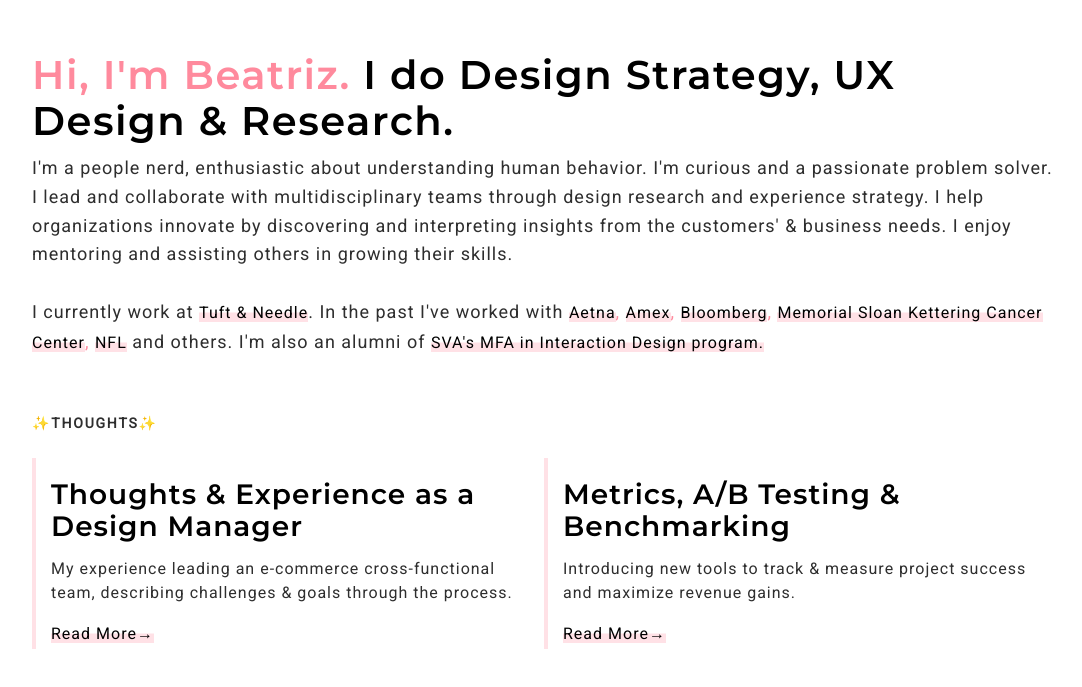
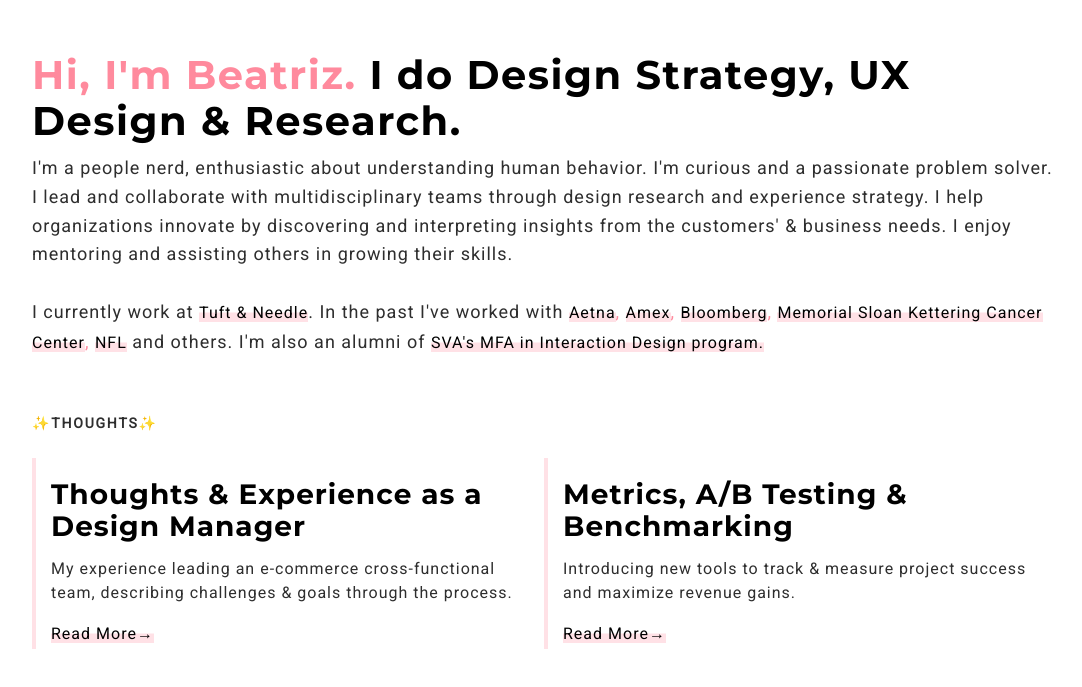
Before and after one commit to beatriz-vizcaino/beatriz-vizcaino.github.io, a plain HTML site: page index.html in a window 1280 px wide. Shown: the part 113-800 px from the top of the page, without its empty margins (96-1178 px from the left). Drawn offline with Linux system fonts and the light colour scheme.

Commit message:
update 2 fonts

```diff
--- a/index.html
+++ b/index.html
@@ -5,7 +5,7 @@
     <title>Beatriz Vizcaino&mdash;Portfolio </title>
     <link rel="shortcut icon" type="image/png" href="images/fav-icon.png"
     <meta name="viewport" content="width=device-width, initial-scale=1">
-    <link href="https://fonts.googleapis.com/css2?family=Montserrat:wght@600&family=Roboto&display=swap" rel="stylesheet">
+    <link href="https://fonts.googleapis.com/css2?family=Montserrat:wght@700&family=Roboto&display=swap" rel="stylesheet">
 
 
     <link rel="stylesheet" href="styles-grids.css">
```
